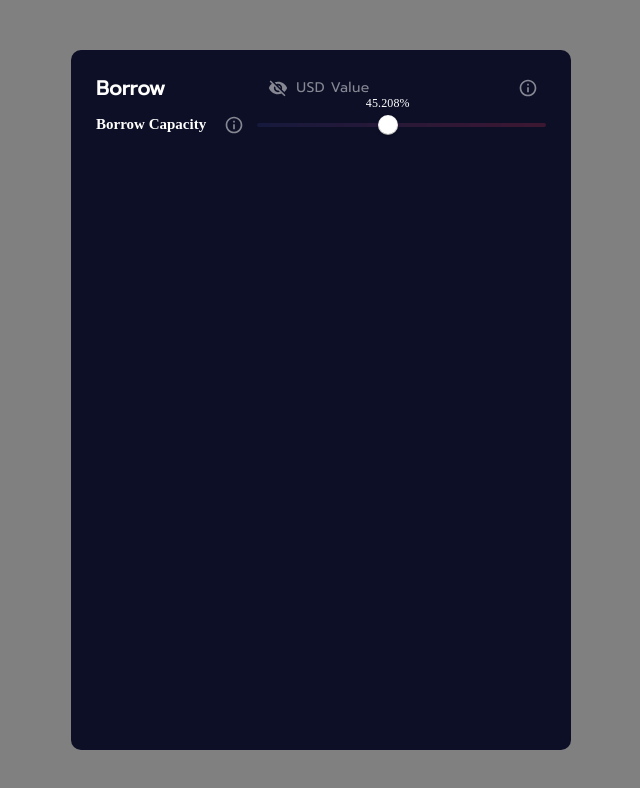
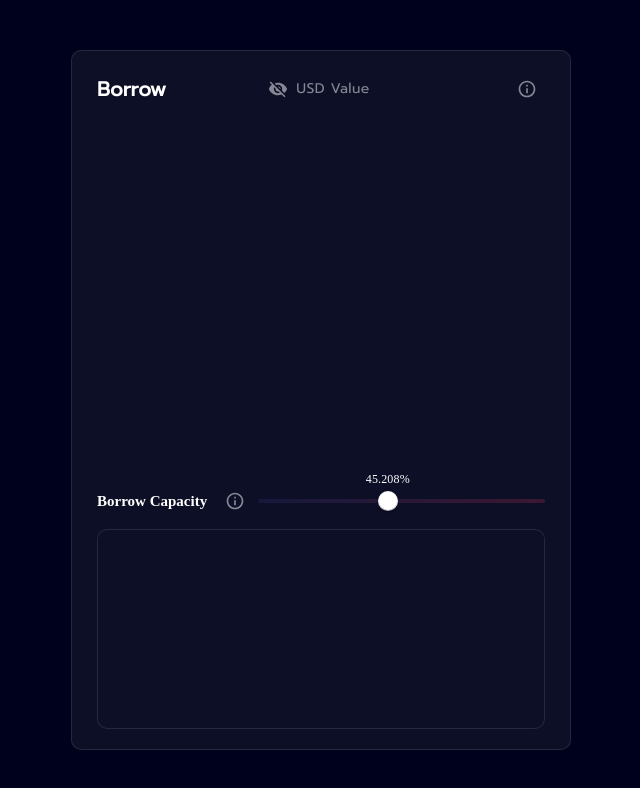
Before and after one commit to benbaessler/morpho-case-study, a Next.js app: page / in a window 1280 px wide. Shown: the top 788 px of the page, without its empty margins (319-959 px from the left). Built offline with nearby package versions, Linux system fonts and the light colour scheme; a web font is replaced by a local one.

Commit message:
Created assets container

```diff
--- a/src/pages/index.tsx
+++ b/src/pages/index.tsx
@@ -12,8 +12,12 @@ const Home: NextPage = () => {
   const valueLabelFormat = (value: number) => `${value}%`
 
   return (
-    <div className={styles.container}>
-
+    <div className={styles.container} style={{
+      width: '500px',
+      height: '700px',
+      justifyContent: 'space-between'
+    }}>
+      <div>
         <div className={styles.row}>
           <span>
             <h1>Borrow</h1>
@@ -29,8 +33,10 @@ const Home: NextPage = () => {
             </IconButton>
           </span>
         </div>
+      </div>
 
-      <div className={styles.row}>
+      <div>
+        <div className={styles.row} style={{ marginBottom: '10px' }}>
           <h3 style={{ marginRight: '10px' }}>Borrow Capacity</h3>
           <IconButton aria-label="help" className={styles.button} style={{ marginRight: '5px' }}>
             <InfoOutlined fontSize="small"/>
@@ -45,6 +51,11 @@ const Home: NextPage = () => {
           />
         </div>
 
+        <div className={styles.container} style={{ minHeight: '200px' }}>
+
+        </div>
+      </div>
+
     </div>
   )
 }
--- a/src/styles/Home.module.css
+++ b/src/styles/Home.module.css
@@ -2,10 +2,9 @@
   padding: 20px 25px;
   display: flex;
   flex-direction: column;
-  width: 500px;
-  height: 700px;
   border-radius: 10px;
   background-color: #0c0f26;
+  border: 1px solid rgba(256, 256, 256, .1);
 }
 
 .row {
@@ -25,7 +24,3 @@
   opacity: .5;
   border-radius: 10px;
 }
-
-.progressBar {
-  height: 5px;
-}
--- a/src/styles/globals.css
+++ b/src/styles/globals.css
@@ -21,7 +21,7 @@
 }
 
 body {
-  background: gray; /* Change later */
+  background: #00011d; /* Change later */
   display: flex;
   align-items: center;
   min-height: 100vh;
```
Lines whose indentation alone changed are shown as unchanged.
